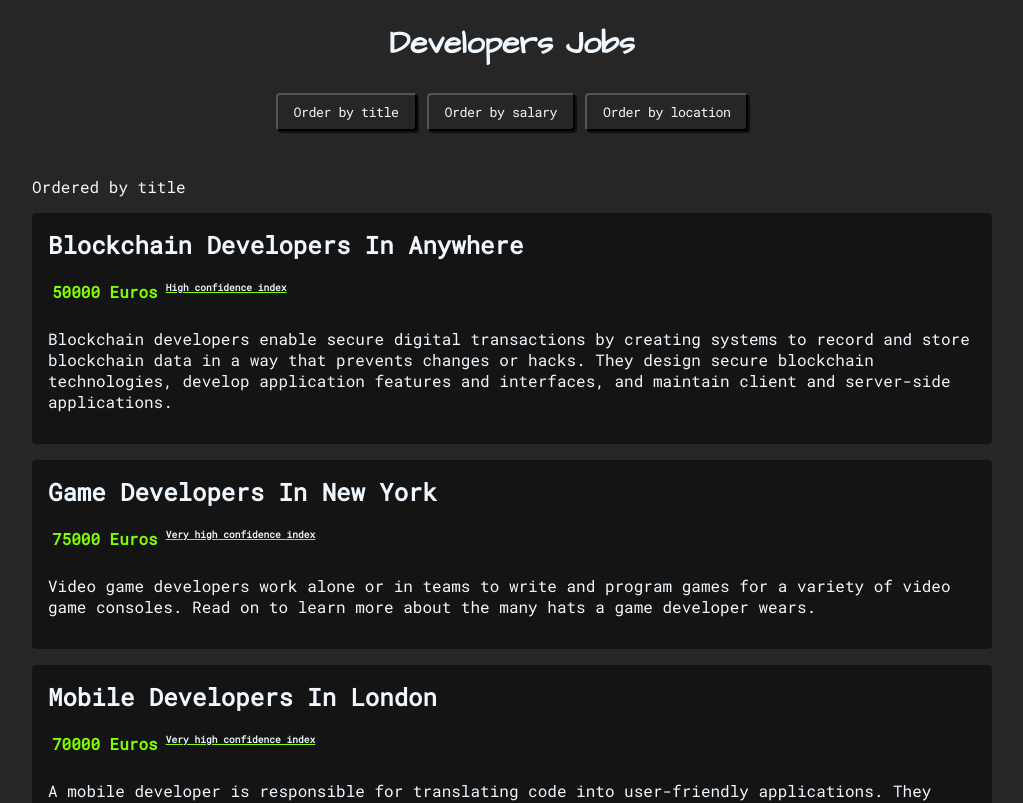
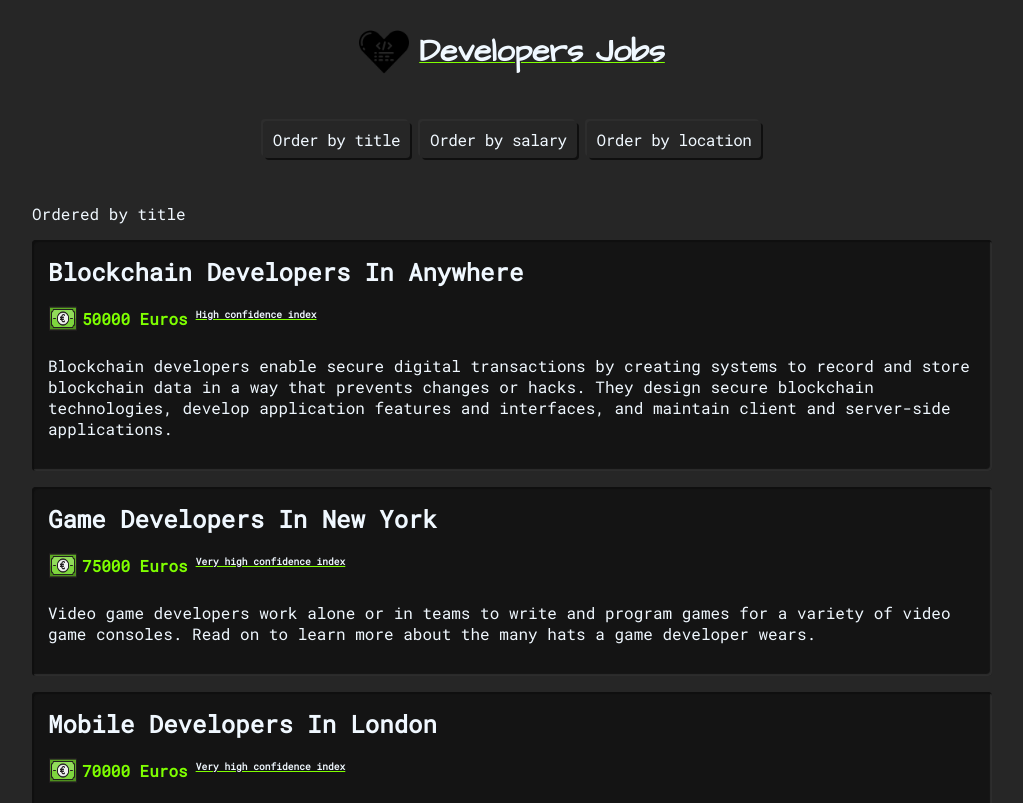
Before and after one commit to RemyChazelas/developers-jobs-vue, a Vue app: page / in a window 1280 px wide. Shown: the top 803 px of the page, without its empty margins (128-1151 px from the left). Built offline with nearby package versions, Linux system fonts and the light colour scheme.

Commit message:
add some image and style animationgit add . and it's done ! my first little web app with vue & typescript

```diff
--- a/src/App.vue
+++ b/src/App.vue
@@ -2,12 +2,13 @@
   <div class="app">
     <header>
       <div class="title">
+        <img src="./assets/heart.png" alt="image of a heart with a symbol of my love to the code">
         <h1>Developers Jobs</h1>
       </div>
       <div class="order">
-        <button @click="handleClick('title')">Order by title</button>
-        <button @click="handleClick('salary')">Order by salary</button>
-        <button @click="handleClick('location')">Order by location</button>
+        <div class='btn' @click="handleClick('title')">Order by title</div>
+        <div class='btn' @click="handleClick('salary')">Order by salary</div>
+        <div class='btn' @click="handleClick('location')">Order by location</div>
       </div>
     </header>
 
@@ -44,15 +45,33 @@ export default defineComponent({
   header {
     text-align: center;
   }
+
   header .order {
     margin-top: 20px;
+    display: flex;
+    justify-content: center;
   }
-  button {
+  .title{
+    display: flex;
+    justify-content: center;
+    align-items: center;
+  }
+
+  .title img{
+    width: 50px;
+    height: 50px;
+    margin-right: 10px;
+  }
+  .title h1{
+  text-decoration: underline 1.4px chartreuse;
+  }
+  .btn {
     margin: 0 10px;
     color: aliceblue;
     background: #262626;
-    box-shadow:  2px 2px 0 #0f0f0f;
-    padding: 8px 16px;
+    box-shadow:  2px 2px 0 #0f0f0f,
+             -2px -2px 0 #2d2d2d;
+    padding: 8px 10px;
     border-radius: 4px;
     cursor: pointer;
     font-family: "Roboto Mono", monospace;
@@ -60,8 +79,20 @@ export default defineComponent({
     letter-spacing: -0.5px;
     font-weight: 500;
   }
-  button:hover {
+  .btn:hover {
+    background: rgb(20, 20, 20);
     box-shadow: inset 2px 2px 1px #0f0f0f,
             inset -2px -2px 1px #2d2d2d;
   }
+  @media (max-width: 500px) {
+    .btn {
+    margin: 0 5px;
+    padding: 5px 8px;
+    border-radius: 4px;
+    margin: 5px;
+    letter-spacing: -0.5px;
+    font-size: 0.65rem;
+  }
+
+   }
 </style>
--- a/src/assets/global.css
+++ b/src/assets/global.css
@@ -10,3 +10,19 @@ body {
 h1 {
   font-family: "Architects Daughter", cursive;
 }
+
+::-webkit-scrollbar {
+  width: 10px;
+  /* height: 100vh; */
+}
+::-webkit-scrollbar-track {
+  background: #262626;
+}
+::-webkit-scrollbar-thumb {
+  background-image: linear-gradient(#bcb4b4, #363636);
+  border-radius: 10px;
+  transition: 0.5s;
+}
+::-webkit-scrollbar-thumb:hover {
+  background-image: linear-gradient(#363636, #bcb4b4);
+}
--- a/src/components/JobsList.vue
+++ b/src/components/JobsList.vue
@@ -1,10 +1,12 @@
 <template>
   <div class="job-list">
     <p>Ordered by {{ order }}</p>
-    <ul>
+    <transition-group name='list' tag='ul'>
       <li v-for="job in orderedJobs" :key="job.id">
         <h2>{{ job.title }} in {{ job.location }}</h2>
         <div class="salary">
+          <img src="../assets/euro-money.png" alt="a green note in euros
+">
           <p>{{ job.salary }} Euros</p>
           <span>{{ job.confidence }} confidence index</span>
         </div>
@@ -12,7 +14,7 @@
           <p>{{ job.desc }}</p>
         </div>
       </li>
-    </ul>
+    </transition-group>
   </div>
 </template>
 
@@ -53,6 +55,8 @@ export default defineComponent({
   .job-list li {
     list-style-type: none;
     background: rgb(20, 20, 20);
+    box-shadow: inset 2px 2px 1px #0f0f0f,
+            inset -2px -2px 1px #2d2d2d;
     padding: 16px;
     margin: 16px 0;
     border-radius: 4px;
@@ -78,4 +82,7 @@ export default defineComponent({
     margin: 10px 4px;
     font-size: 0.6rem;
   }
+  .list-move{
+    transition: all 1s;
+  }
 </style>
```
Also changed, not shown: src/assets/euro-money.png (added), src/assets/heart.png (added).
